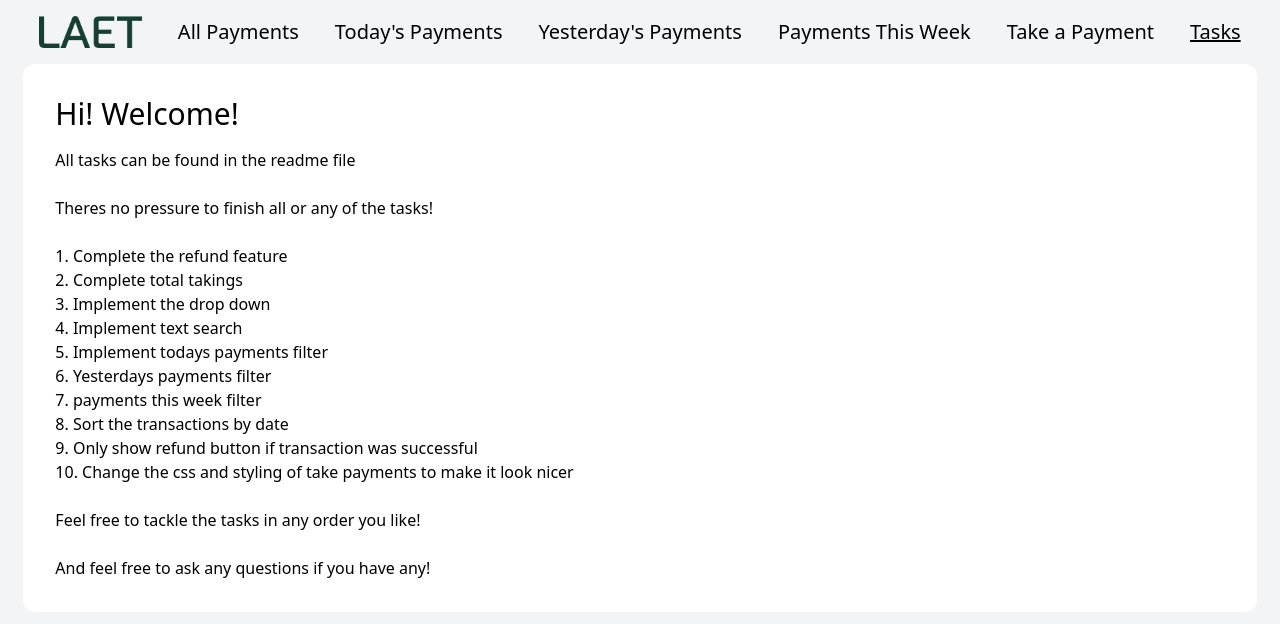
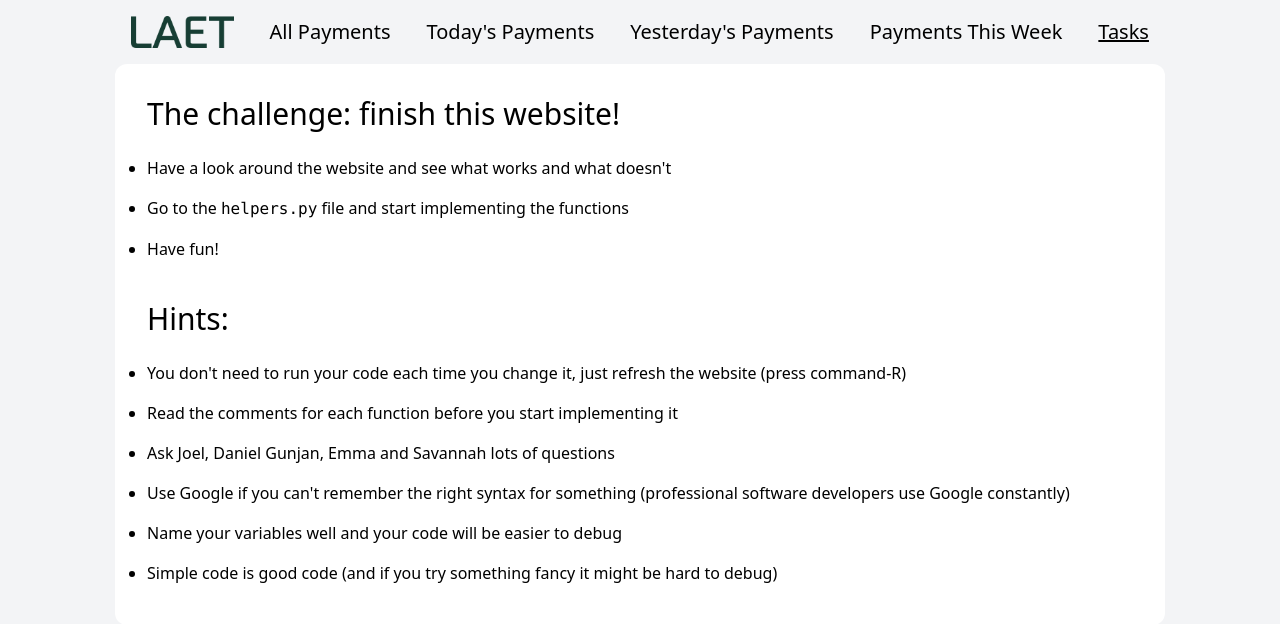
Before and after one commit to dojo-engineering/laet-code-challenge-2024, a Django app: page /tasks in a window 1280 px wide. Shown: the top 624 px of the page. Run offline with Django 5.2, Linux system fonts and the light colour scheme; some libraries are stand-ins or nearby versions.

Commit message:
Update tasks.html

```diff
--- a/d4b/payments/templates/base.html
+++ b/d4b/payments/templates/base.html
@@ -26,11 +26,11 @@
           <a class="text-xl text-center hover:text-green-800 {% if path == "/this-week" %} underline {% endif %}" href="/this-week"
             >Payments This Week</a
           >
-          <a
+          <!-- <a
             class="text-xl text-center hover:text-green-800 {% if path == "/take-a-payment" %} underline {% endif %}"
             href="/take-a-payment"
             >Take a Payment</a
-          >
+          > -->
           <a class="text-xl text-center hover:text-green-800 {% if path == "/tasks" %} underline {% endif %}" href="/tasks"
             >Tasks</a
           >
--- a/d4b/payments/templates/tasks.html
+++ b/d4b/payments/templates/tasks.html
@@ -1,25 +1,38 @@
 {% extends "base.html" %} {% block content%}
 
-<h1 class="pb-4 text-3xl font-medium">Hi! Welcome!</h1>
+<div class="mb-8">
+  <h2 class="pb-4 text-3xl font-medium">The challenge: finish this website!</h2>
+  <ol class="list-disc leading-10">
+    <li>Have a look around the website and see what works and what doesn't</li>
+    <li>
+      Go to the <code>helpers.py</code> file and start implementing the
+      functions
+    </li>
+    <li>Have fun!</li>
+  </ol>
+</div>
 
-<p>
-  All tasks can be found in the readme file <br />
-  <br />
-  Theres no pressure to finish all or any of the tasks!
-  <br />
-  <br />
-  1. Complete the refund feature <br />2. Complete total takings <br />3.
-  Implement the drop down <br />4. Implement text search <br />5. Implement
-  todays payments filter <br />6. Yesterdays payments filter <br />7. payments
-  this week filter <br />8. Sort the transactions by date <br />9. Only show
-  refund button if transaction was successful <br />10. Change the css and
-  styling of take payments to make it look nicer
-  <br />
-  <br />
-  Feel free to tackle the tasks in any order you like!
-  <br />
-  <br />
-  And feel free to ask any questions if you have any!
-</p>
+<div>
+  <h2 class="pb-4 text-3xl font-medium">Hints:</h2>
+  <ol class="list-disc leading-10">
+    <li>
+      You don't need to run your code each time you change it, just refresh the
+      website (press command-R)
+    </li>
+    <li>
+      Read the comments for each function before you start implementing it
+    </li>
+    <li>Ask Joel, Daniel Gunjan, Emma and Savannah lots of questions</li>
+    <li>
+      Use Google if you can't remember the right syntax for something
+      (professional software developers use Google constantly)
+    </li>
+    <li>Name your variables well and your code will be easier to debug</li>
+    <li>
+      Simple code is good code (and if you try something fancy it might be hard
+      to debug)
+    </li>
+  </ol>
+</div>
 
 {% endblock %}
```
Also changed, not shown: TODO.md (deleted, +0 -5 lines), d4b/payments/payments_data.py (+23 -23 lines).
